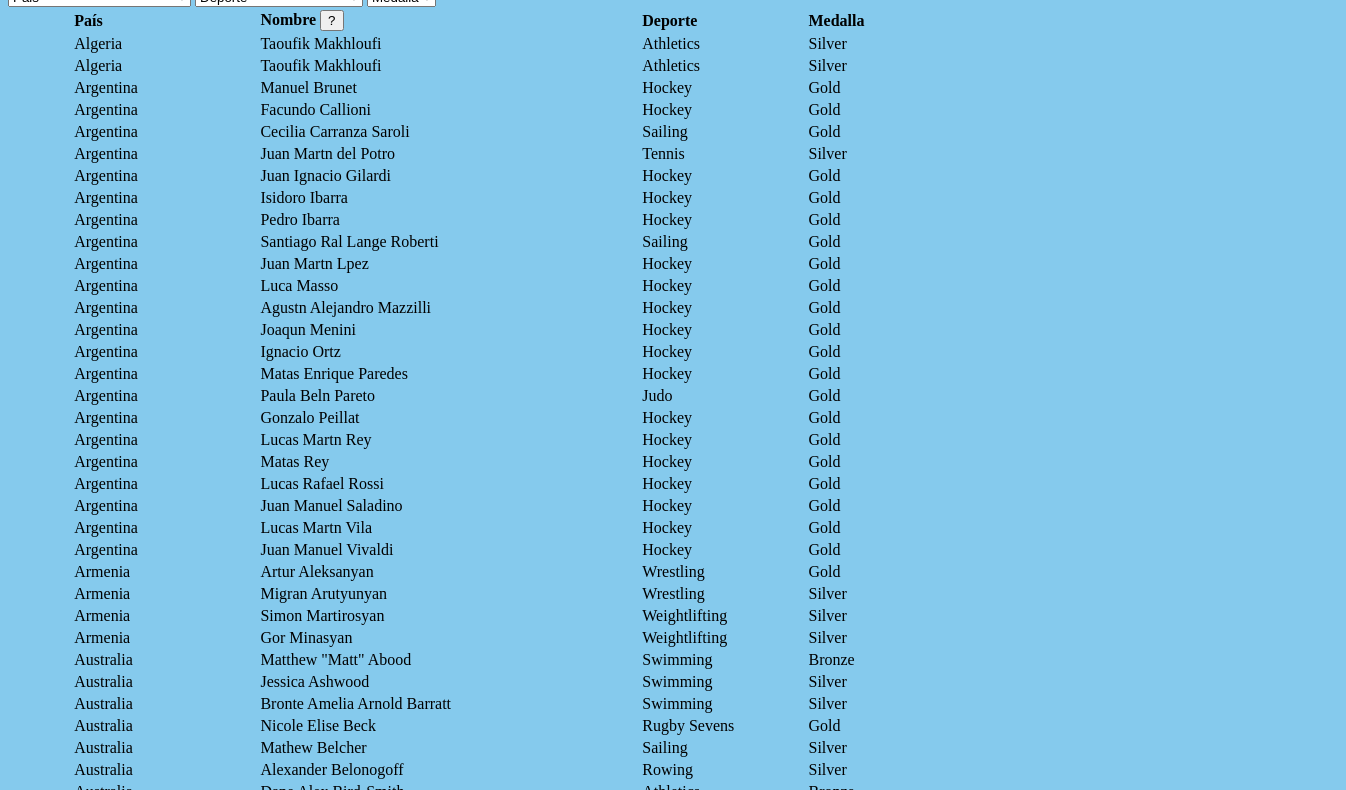
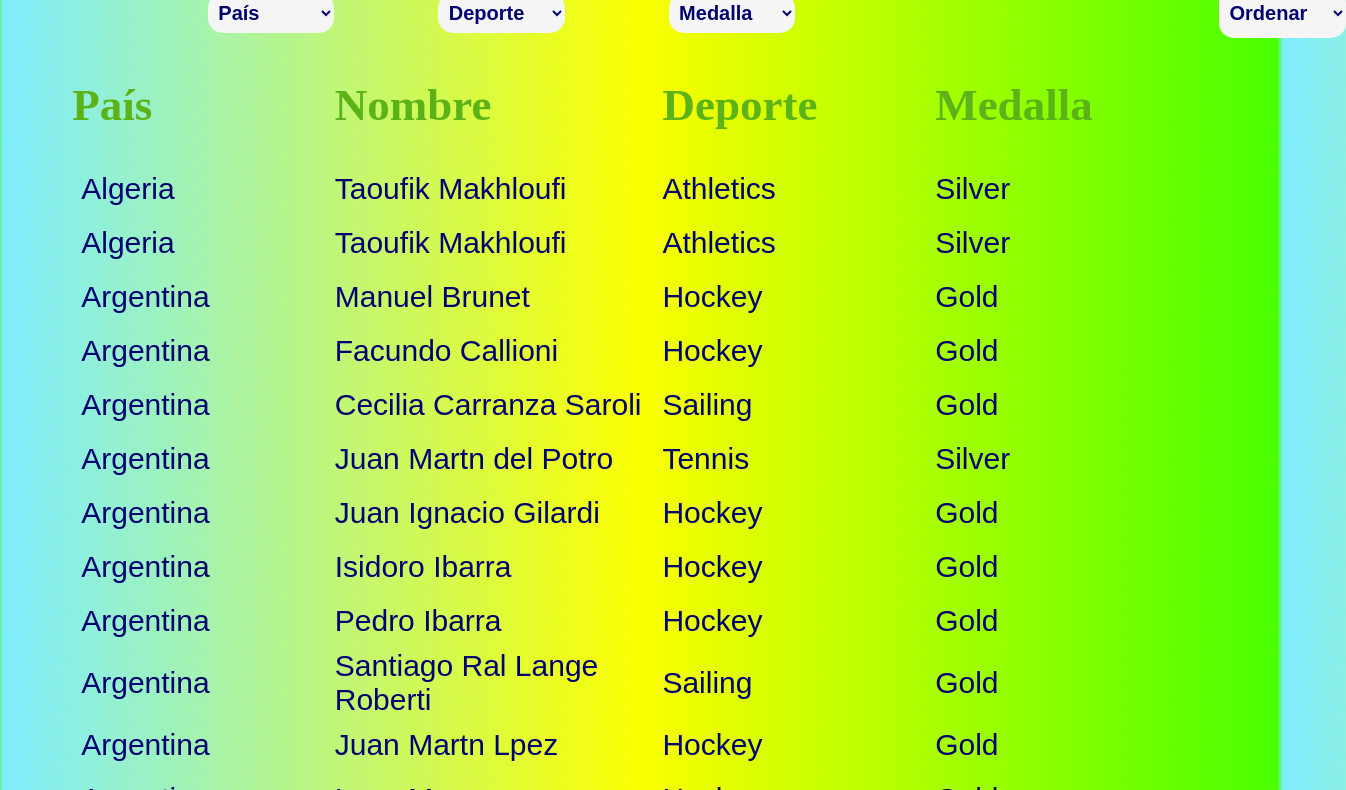
Before and after one commit to Laboratoria/SCL021-data-lovers, a plain HTML site: page src/index2.html in a window 1280 px wide. Shown: the part 424-1214 px from the top of the page, 1346 px wide, since content can reach past the window. Drawn offline with Linux system fonts and the light colour scheme.

Commit message:
boton ordenar

```diff
--- a/src/data.js
+++ b/src/data.js
@@ -2,21 +2,21 @@
 
 export const filterData = (data, country, sport, medal) => {
 
-  return data.filter((element)=>{
-    if (sport==="Deporte") sport = false;
-    if (country==="Pais") country = false;
-    if (medal==="Medalla") medal = false;
+  return data.filter((element) => {
+    if (sport === "Deporte") sport = false;
+    if (country === "País") country = false;
+    if (medal === "Medalla") medal = false;
 
-    if(country && sport && medal)
+    if (country && sport && medal)
       return element.team === country && element.sport === sport && element.medal === medal
 
-    if(sport && medal)
+    if (sport && medal)
       return element.sport === sport && element.medal === medal
 
-    if(country && sport)
+    if (country && sport)
       return element.team === country && element.sport === sport
 
-    if(country && medal)
+    if (country && medal)
       return element.team === country && element.medal === medal
 
     if (country)
--- a/src/index2.html
+++ b/src/index2.html
@@ -12,11 +12,10 @@
 <body>
 
     <div>
-      <img class="logo" src="rio.png" alt="">
+        <img class="logo" src="rio.png" alt="">
     </div>
-
     <select id="pais" name="country">
-        <option>Pais</option>
+        <option>País</option>
     </select>
 
     <select id="deporte" name="sport">
@@ -24,35 +23,32 @@
     </select>
 
     <select id="medalla" name="medal">
-      <option>Medalla</option>
+        <option>Medalla</option>
+    </select>
+
+    <select id="order" class="select">
+        <option value="totalOrder">Ordenar</option>
+        <option value="order-up">Orden Ascendente</option>
+        <option value="order-down">Orden Descendente</option>
     </select>
 
     <section class="container flex text-center">
         <table>
             <thead>
-             <tr>
-               <th class="pais">País</th>
-               <th class="nombre">Nombre <button id="btnOrdenar">?</button></th>
-               <th class="deporte">Deporte</th>
-               <th class="medalla">Medalla</th>
-             </tr>
+                <tr>
+
+                    <th>País</th>
+                    <th>Nombre</th>
+                    <th>Deporte</th>
+                    <th>Medalla</th>
+                </tr>
             </thead>
             <tbody id="medalsTable">
-
             </tbody>
-           </table>
-
-
+        </table>
     </section>
 
     <ul id="root"></ul>
-
-
-
-
-
-
-
     <script src="main.js" type="module"></script>
 </body>
 
--- a/src/main.js
+++ b/src/main.js
@@ -1,39 +1,88 @@
 //import { example } from './data.js';
 import data from './data/athletes/athletes.js';
 import { filterData } from './data.js';
+//import { sortDataUp } from './data.js';
+//  import {sortDataDown } from './data.js';
 
 const teamAthletes = data.athletes;//trae la base de datos de atlethes
 
-function sortData(data, columna="team"){
+function sortData(data, columna = "team") {
     data.sort((a, b) => {
         return a[columna] < b[columna] ? -1 : 1;
     })
 }
-sortData(teamAthletes, );
+sortData(teamAthletes);
 
-function showAthletes(lista){
-    let medalsTable=document.getElementById("medalsTable");
-    let htmlmedals="";
-    lista.forEach(function(pais){
-      htmlmedals = htmlmedals + `
+//ORDENA DE A-Z
+function sortName(data, columna = "name") {
+    return data.sort((a, b) => {
+        return a[columna] < b[columna] ? -1 : 1;
+    })
+}
+//ORDENA DE Z-A
+function sortNameReverse(data, columna = "name") {
+    const sortedData = sortName(data)
+    sortedData.reverse()
+    return sortedData
+
+}
+
+// function sortOrder(data, columna = "name") {
+//     return sortData
+// }
+
+//funcion de select ordenar
+function handleChangeOrder() {
+    //tomar valor de select que escoja el usuario
+    //console.log("hola");
+
+    const selectName = document.getElementById('order').value;
+    //     //con ese valor comparar si tengo que ordenar ascendente o descendente
+    if (selectName === "order-up") {
+        const ordenAZ = sortName(teamAthletes)
+        showAthletes(ordenAZ)
+    }
+    if (selectName === "order-down") {
+        const ordenZA = sortNameReverse(teamAthletes)
+        showAthletes(ordenZA)
+    }
+    if (selectName === "totalOrder") {
+        const ordenNuevo = sortOrder(teamAthletes)
+        showAthletes(ordenNuevo)
+    }
+
+}
+
+const selectName = document.getElementById('order');
+selectName.addEventListener('change', handleChangeOrder);
+//     //console.log(handleChangeOrder);
+
+//funcion que muestra la DB en una tabla
+function showAthletes(lista) {
+    let medalsTable = document.getElementById("medalsTable");
+    let htmlmedals = "";
+    lista.forEach(function (pais) {
+        htmlmedals = htmlmedals + `
       <tr>
-      <td class="pais">${pais.team}</td>
-      <td class="nombre">${pais.name}</td>
-      <td class="deporte">${pais.sport}</td>
-      <td class="medalla">${pais.medal}</td>
+
+      <td class="paisLista">${pais.team}</td>
+      <td class="nombreLista">${pais.name}</td>
+      <td class="deporteLista">${pais.sport}</td>
+      <td class="medallaLista">${pais.medal}</td>
       </tr>
       `
 
     })
-    medalsTable.innerHTML=htmlmedals
-  }
-  showAthletes(teamAthletes);
+    medalsTable.innerHTML = htmlmedals
+}
+showAthletes(teamAthletes);
 
 
 let country = "";
 let sport = "";
 let medal = "";
 
+//funcion para cambiar los filtros
 function handleChange(event) {
     //console.log(event.target.value)
     if (event.target.name === "country") {
@@ -47,29 +96,26 @@ function handleChange(event) {
     }
 
     let filterTeam = filterData(teamAthletes, country, sport, medal);
-    if (country === "Pais"){
+    if (country === "País") {
 
         showAthletes(teamAthletes)
-    }else{
-        if (sport === "Deporte"){
-
-            showAthletes(filterTeam);
-         } //else{
-
-        //     showAthletes(filterTeam);
-        // }
-    }
-        if (medal === "Medalla"){
-
-            showAthletes(filterTeam);
-        } else{
+    } else {
+        if (sport === "Deporte") {
 
             showAthletes(filterTeam);
         }
-        if ( country === "Pais" && sport === "Deporte" && medal === "Medalla"){
-           showAthletes(teamAthletes);
-        }
     }
+    if (medal === "Medalla") {
+
+        showAthletes(filterTeam);
+    } else {
+
+        showAthletes(filterTeam);
+    }
+    if (country === "País" && sport === "Deporte" && medal === "Medalla") {
+        showAthletes(teamAthletes);
+    }
+}
 
 
 
@@ -80,6 +126,9 @@ const selectSport = document.getElementById('deporte');
 selectSport.addEventListener('change', handleChange);
 const selectMedal = document.getElementById('medalla');
 selectMedal.addEventListener('change', handleChange);
+
+
+
 
 //funcion que hace un array con todos los paises de la DB sin repetirlos
 const prueba = teamAthletes.map(function (item) {
--- a/src/style.css
+++ b/src/style.css
@@ -7,25 +7,41 @@
 }
 
 body {
-    background: #85caed;
+    background: linear-gradient(to right, #7DEDFF, #FBFF00, #49FF00);
 }
 
-.tituloUno {
+.contenedorBandera {
+    display: inline-block;
+    text-align: center;
+}
+
+h1 {
     font-family: 'Comic Neue', cursive;
+    display: flex;
+    text-align: center;
     font-weight: bold;
-    font-size: 300%;
+    font-size: 350%;
     color: #3d41bd;
 }
 
-.bandera {
-    width: 50px;
-    height: 100px;
-    position: relative;
-    margin-top: 20%;
-    left: 25%;
-    right: 25%;
+
+
+.bandera:hover {
+    height: 210px;
 }
 
+.bandera {
+    box-shadow: 10px 10px 10px 10px #8080809c;
+    border-radius: 200px;
+    height: 190px;
+
+}
+
+.contenedorBandera {
+    display: flex;
+    width: 100%;
+    justify-content: center;
+}
 
 .container {
     margin: 0 auto;
@@ -35,25 +51,183 @@ body {
 .flex {
     display: flex;
     flex-wrap: wrap;
-    margi
+
 }
 
 .text-center {
     text-align: center;
 }
 
-.pais{
-    text-align: left;
+#pais {
+    color: #000272;
+    background: whitesmoke;
+    width: 10%;
+    height: 40px;
+    font-size: 20px;
+    font-weight: bold;
+    padding-left: 0.5%;
+    border-radius: 15px;
+    border: none;
+    position: relative;
+    left: 200px;
+
 }
 
-.nombre{
-    text-align: left;
+
+#deporte {
+    color: #000272;
+    background: whitesmoke;
+    width: 10%;
+    height: 40px;
+    font-size: 20px;
+    font-weight: bold;
+    padding-left: 0.5%;
+    border-radius: 15px;
+    border: none;
+    position: relative;
+    left: 300px;
 }
 
-.deporte{
-    text-align: left;
+#medalla {
+    color: #000272;
+    background: whitesmoke;
+    width: 10%;
+    height: 40px;
+    font-size: 20px;
+    font-weight: bold;
+    padding-left: 0.5%;
+    border-radius: 15px;
+    border: none;
+    position: relative;
+    left: 400px;
 }
 
-.medalla{
+#order {
+    color: #000272;
+    background: whitesmoke;
+    width: 10%;
+    height: 50px;
+    font-size: 20px;
+    font-weight: bold;
+    padding-left: 0.5%;
+    border-radius: 15px;
+    border: none;
+    position: relative;
+    left: 820px;
+
+}
+
+table {
+    position: relative;
+    top: 40px;
+    border-collapse: collapse;
+
+
+}
+
+/* thead{
+
+
+} */
+
+
+th {
+    /* position: sticky;
+    top: 0;  */
     text-align: left;
+    font-size: 45px;
+    padding-right: 40px;
+    color: #5BB318;
+    width: 430px;
 }
+
+.paisLista {
+    position: relative;
+    top: 30px;
+    text-align: left;
+    color: #000272;
+    font-size: 30px;
+    font-family: Arial, Helvetica, sans-serif;
+    padding: 10px;
+    /* border: 3px solid purple; */
+
+
+}
+
+.nombreLista {
+    position: relative;
+    top: 30px;
+    text-align: left;
+    color: #000272;
+    font-size: 30px;
+    font-family: Arial, Helvetica, sans-serif;
+    padding: 1px;
+    /* border: 3px solid purple; */
+}
+
+.deporteLista {
+    position: relative;
+    top: 30px;
+    text-align: left;
+    color: #000272;
+    font-size: 30px;
+    font-family: Arial, Helvetica, sans-serif;
+    padding: 1px;
+    /* border: 3px solid purple; */
+}
+
+.medallaLista {
+    position: relative;
+    top: 30px;
+    text-align: left;
+    color: #000272;
+    font-size: 30px;
+    font-family: Arial, Helvetica, sans-serif;
+    padding: 1px;
+    /* border: 3px solid purple; */
+
+}
+
+/* .pNameAthletes {
+    color: black;
+    display: flex;
+    padding: 1%;
+    text-align: left;
+
+}
+
+.pTeamAthletes {
+    color: black;
+    display: flex;
+    padding: 1%;
+
+
+}
+
+.pSportAthletes {
+    color: black;
+    display: flex;
+    padding: 1%;
+
+
+
+}
+
+.pMedalAthletes {
+    color: black;
+    display: flex;
+    padding: 1%;
+
+} */
+
+/* .divContainerAthletes {
+
+    border: 2px solid red;
+    display: flex;
+}
+
+.lists {
+
+    color: red;
+    font-size: 30px;
+} */
```
Also changed, not shown: src/index.html (+16 -7 lines), src/bandeazul.jpg (deleted), src/boton.jfif (added). Lines whose indentation alone changed are shown as unchanged.
